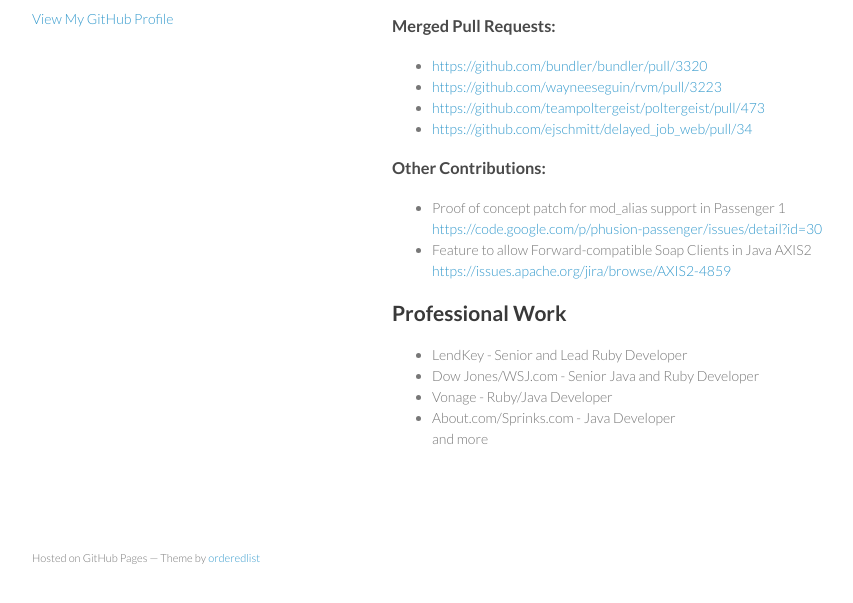
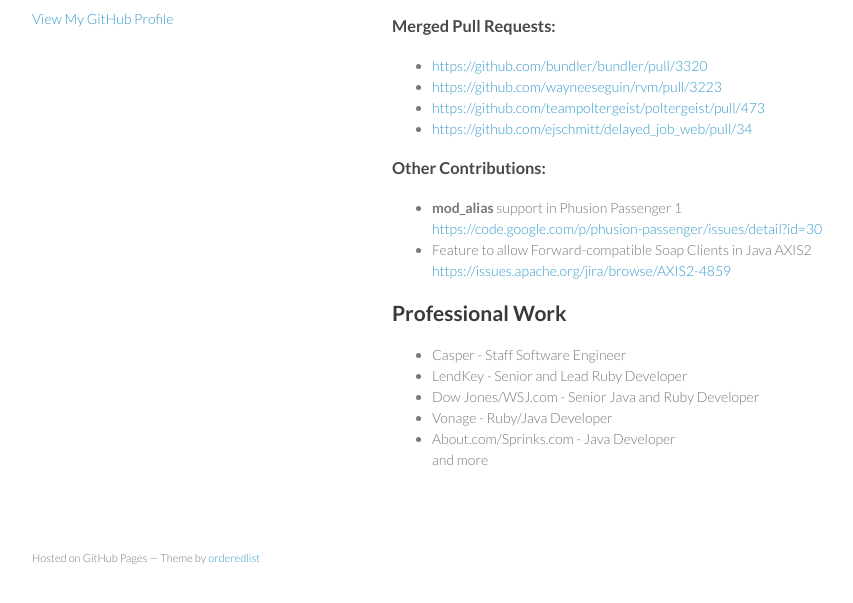
Before and after one commit to dholdren/dholdren.github.io, a plain HTML site: page index.html in a window 1280 px wide. Shown: the part 163-766 px from the top of the page, without its empty margins (178-1031 px from the left). Drawn offline with Linux system fonts and the light colour scheme.

Commit message:
Update index.html - add Casper

```diff
--- a/index.html
+++ b/index.html
@@ -53,7 +53,7 @@
 <a id="other-contributions" class="anchor" href="#other-contributions" aria-hidden="true"><span class="octicon octicon-link"></span></a>Other Contributions:</h3>
 
 <ul>
-<li>Proof of concept patch for mod_alias support in Passenger 1<br>
+<li><b>mod_alias</b> support in Phusion Passenger 1<br>
 <a href="https://code.google.com/p/phusion-passenger/issues/detail?id=30">https://code.google.com/p/phusion-passenger/issues/detail?id=30</a>
 </li>
 <li>Feature to allow Forward-compatible Soap Clients in Java AXIS2<br>
@@ -65,6 +65,7 @@
 <a id="professional-work" class="anchor" href="#professional-work" aria-hidden="true"><span class="octicon octicon-link"></span></a>Professional Work</h2>
 
 <ul>
+<li>Casper - Staff Software Engineer</li>
 <li>LendKey - Senior and Lead Ruby Developer</li>
 <li>Dow Jones/WSJ.com - Senior Java and Ruby Developer</li>
 <li>Vonage - Ruby/Java Developer</li>
```
